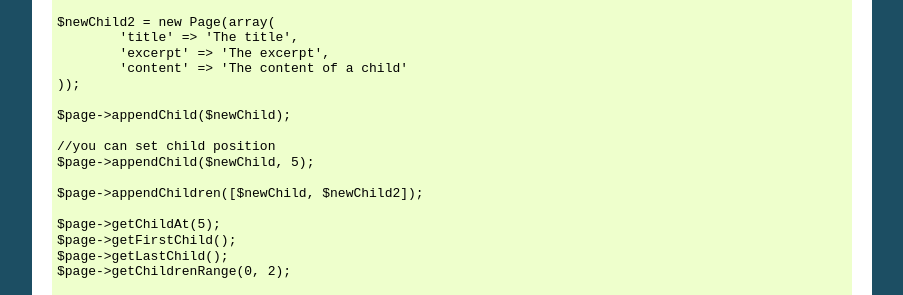
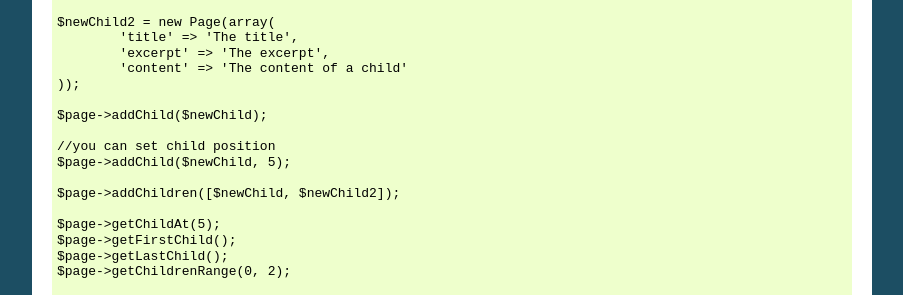
Before and after one commit to franzose/ClosureTable, a Sphinx documentation site: the page built from docs/usage.rst, in a window 1280 px wide and 900 px high, scrolled down 538 px. Shown: the part 152-447 px from the top of the window, without its empty margins (198-1101 px from the left). Built offline with Sphinx 7.4.7, drawn with Linux system fonts in a browser that asks for light colours.

Commit message:
sync with actual source

```diff
--- a/docs/usage.rst
+++ b/docs/usage.rst
@@ -49,12 +49,12 @@ Direct descendants (children)
 		'content' => 'The content of a child'
 	));
 
-	$page->appendChild($newChild);
+	$page->addChild($newChild);
 
 	//you can set child position
-	$page->appendChild($newChild, 5);
+	$page->addChild($newChild, 5);
 
-	$page->appendChildren([$newChild, $newChild2]);
+	$page->addChildren([$newChild, $newChild2]);
 
 	$page->getChildAt(5);
 	$page->getFirstChild();
@@ -147,7 +147,7 @@ Moving
 	$page->moveTo(0, 14);
 
 Deleting subtree
------------------
+----------------
 
 If you don't use foreign keys for some reason, you can delete subtree manually. This will delete the page and all its descendants:
 
```
